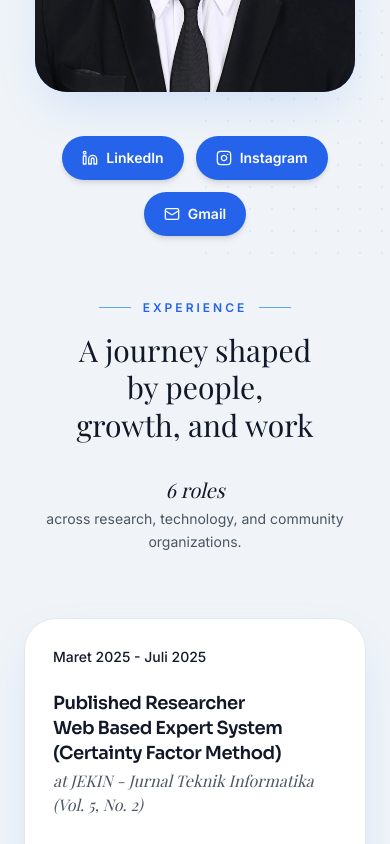
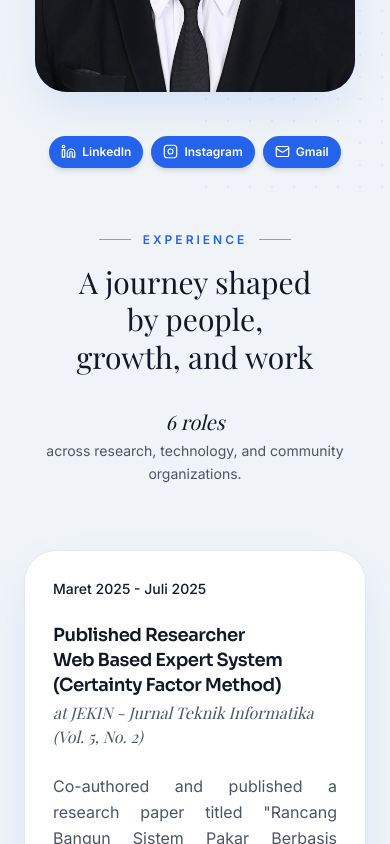
Before and after one commit to jerymechael/jeryportfolio, a Next.js app: page / in a window 390 px wide. Shown: the part 880-1724 px from the top of the page. Built offline with nearby package versions, Linux system fonts and the light colour scheme.

Commit message:
Shrink social pills to fit in one row on mobile

```diff
--- a/components/ui/SocialLinks.tsx
+++ b/components/ui/SocialLinks.tsx
@@ -30,7 +30,7 @@ export default function SocialLinks({
   variant = "icon",
 }: SocialLinksProps) {
   return (
-   <ul className={cn("flex flex-wrap items-center justify-center gap-3", className)}>
+    <ul className={cn("flex flex-nowrap items-center justify-center gap-2 sm:gap-3", className)}>
       {links.map((link) => {
         const Icon = iconMap[link.icon];
         return (
@@ -45,12 +45,12 @@ export default function SocialLinks({
               transition={{ type: "spring", stiffness: 400, damping: 20 }}
               className={cn(
                 variant === "pill"
-                 ? "flex items-center gap-2 rounded-full bg-blue-600 px-5 py-3 text-sm font-semibold text-white shadow-md hover:bg-blue-700 transition-colors"
+                  ? "flex items-center gap-1.5 sm:gap-2 rounded-full bg-blue-600 px-3 py-2 sm:px-5 sm:py-3 text-xs sm:text-sm font-semibold text-white shadow-md hover:bg-blue-700 transition-colors whitespace-nowrap"
                   : "flex h-10 w-10 items-center justify-center rounded-full border border-border bg-white text-foreground shadow-soft hover:border-lavender-300 hover:text-lavender-600 hover:shadow-card transition-colors",
                 iconClassName
               )}
             >
-              <Icon size={variant === "pill" ? 16 : 18} strokeWidth={1.9} />
+              <Icon size={variant === "pill" ? 15 : 18} strokeWidth={1.9} />
               {variant === "pill" && <span>{labelOverride[link.icon] ?? link.label}</span>}
             </motion.a>
           </li>
```
